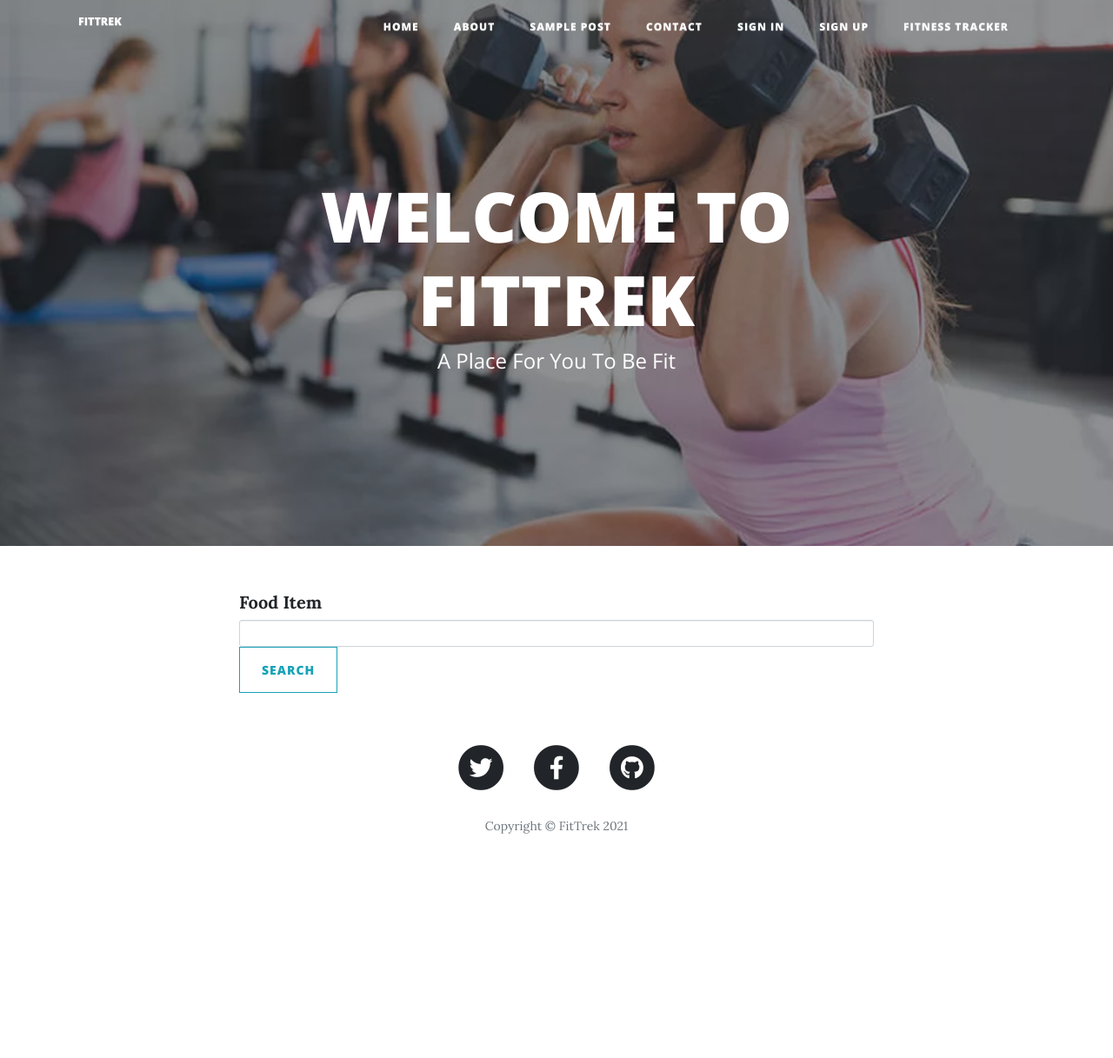
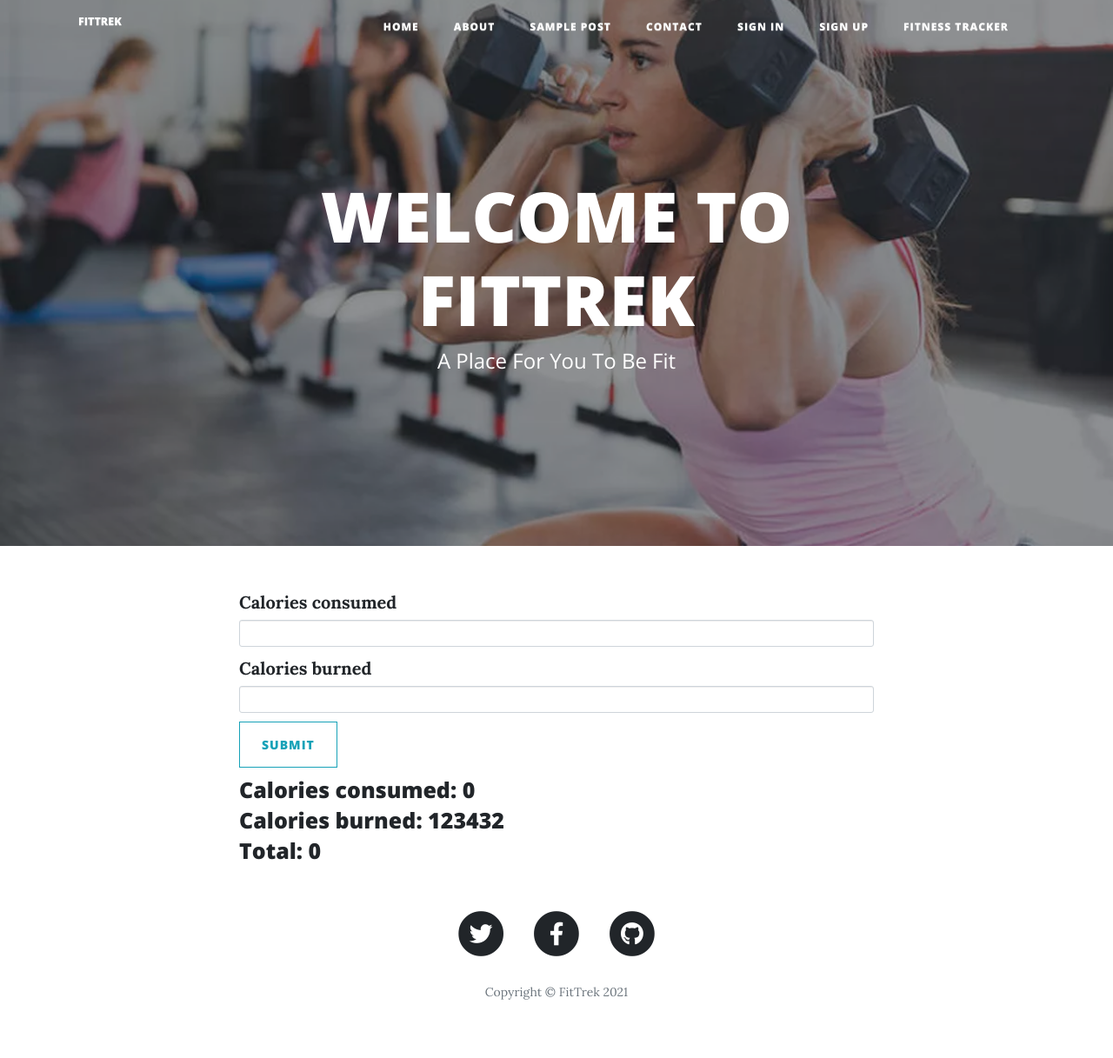
Before and after one commit to Andrew-Marxer/FitTrek, a Flask app: page /tracker in a window 1280 px wide. Shown: the whole page at 87% size. Before the commit the page ends 959 px from the top, so only its background shows below. Run offline with Flask 2, Linux system fonts and the light colour scheme; a user stored in the database is signed in; some libraries are stand-ins or nearby versions.

Commit message:
added calorie counter

```diff
--- a/fitness/__init__.py
+++ b/fitness/__init__.py
@@ -7,6 +7,8 @@ from nutritionix import Nutritionix
 app = Flask(__name__)
 app.config['SECRET_KEY'] = '982b8f6e08e8cedff2c6deb24a40bbe6'
 app.config['SQLALCHEMY_DATABASE_URI'] = 'sqlite:///site.db'
+
+
 db = SQLAlchemy(app)
 bcrypt = Bcrypt(app)
 login_manager = LoginManager(app)
--- a/fitness/database.py
+++ b/fitness/database.py
@@ -17,6 +17,9 @@ class User(db.Model, UserMixin):
     password = db.Column(db.String(60), nullable=False)
     post_attribute = db.relationship('Post', backref='author', lazy=True)
 
+    consumed = db.Column(db.Integer, nullable = True)
+    burned = db.Column(db.Integer, nullable = True)
+    calories = db.Column(db.Integer, nullable = True)
     def __repr__(self):
         return f"User('{self.fname}', '{self.lname}','{self.email}')"
         ##return f"User('{self.email}', '{self.image_file}')"
--- a/fitness/forms.py
+++ b/fitness/forms.py
@@ -1,4 +1,4 @@
-from wtforms import StringField, PasswordField, SubmitField, Form, validators, BooleanField
+from wtforms import StringField, DecimalField, PasswordField, SubmitField, Form, validators, BooleanField
 from flask_wtf import FlaskForm
 from wtforms.validators import DataRequired, Length, Email, EqualTo, ValidationError
 from fitness.database import User, Post
@@ -30,3 +30,8 @@ class SignInForm(FlaskForm):
 class itemForm(FlaskForm):
     item = StringField("Food Item",validators = [DataRequired()])
     submit = SubmitField('Search')
+
+class calorieForm(FlaskForm):
+    consumed = DecimalField("Calories consumed", validators = [])
+    burned = DecimalField("Calories burned", validators = [])
+    submit = SubmitField("Submit")
--- a/fitness/routes.py
+++ b/fitness/routes.py
@@ -1,8 +1,8 @@
-from flask import redirect, url_for, render_template, flash, request
+from flask import redirect, url_for, render_template, flash, request, session
 from fitness import app, db, bcrypt
-from fitness.forms import SignInForm, SignUpForm, itemForm
-from fitness.database import User, Post
-from flask_login import login_user, current_user, logout_user, login_required
+from fitness.forms import SignInForm, SignUpForm, itemForm, calorieForm
+from fitness.database import User, Post, load_user
+from flask_login import current_user, login_user, current_user, logout_user, login_required
 from fitness import nix
 import json
 
@@ -13,8 +13,13 @@ def make_shell_context():
 
 @app.route("/")
 def index():
+    db.create_all()
     return render_template('index copy.html')
 
+@app.route("/protected")
+def protected():
+    return str(current_user.id)
+    return str(current_user.consumed)
 
 @app.route("/home")
 def home():
@@ -37,7 +42,10 @@ def post():
 
 
 @app.route("/tracker",methods = ["GET", "POST"])
+@login_required
 def tracker():
+
+
        # query = nix.search().nxql(
         #filters={
          #   "nf_calories":{
@@ -46,17 +54,36 @@ def tracker():
         #},
         #fields = ["item_name","item_id","nf_calories"]
         #).json()
+        """
         form = itemForm()
         if form.validate_on_submit():
             searchItem = form.item.data
             query = nix.search(searchItem, results="0:1").json()
-            objId = query['hits'][0]['_id']
-            info = nix.item(id=objId).json()
+            if 'hits' in query :
+                objId = query['hits'][0]['_id']
+                info = nix.item(id=objId).json()
 
-            filterInfo = "Name: " +str(info['item_name']) + "\ncalories: " + str(info['nf_calories']) + "\ncalories from fat: " + str(info['nf_calories_from_fat']) + "\ntotal fat(grams): " + str(info["nf_total_fat"]) + "\nsaturated fat(grams): " + str(info['nf_saturated_fat']) + "\nserving size(grams): " + str(info['nf_serving_weight_grams'])
-            filterInfo = filterInfo.split('\n')
-            return render_template("tracker.html", form = form, query = filterInfo)
-        return render_template("tracker.html", form = form, query = "")
+                filterInfo = "Name: " +str(info['item_name']) + "\ncalories: " + str(info['nf_calories']) + "\ncalories from fat: " + str(info['nf_calories_from_fat']) + "\ntotal fat(grams): " + str(info["nf_total_fat"]) + "\nsaturated fat(grams): " + str(info['nf_saturated_fat']) + "\nserving size(grams): " + str(info['nf_serving_weight_grams'])
+                filterInfo = filterInfo.split('\n')
+                return render_template("tracker.html", form = form, query = filterInfo)
+        """
+        form = calorieForm()
+        if form.validate_on_submit():
+                currentUser = User.query.get(session['anonymous_user_id'])
+                currentUser.consumed = int(form.consumed.data)
+                currentUser.burned = int(form.burned.data)
+                if(currentUser.consumed - currentUser.burned) < 0 or currentUser.calories < 0:
+                    currentUser.calories = 0
+                else:
+                    currentUser.calories += (currentUser.consumed - currentUser.burned)
+
+                db.session.commit()
+                print(currentUser.consumed)
+
+
+        return render_template("tracker.html", form = form)
+
+
 
 @app.route('/signup', methods=['GET', 'POST'])
 def signup():
@@ -64,7 +91,7 @@ def signup():
     if form.validate_on_submit():
         hash_password = bcrypt.generate_password_hash(form.password.data).decode('utf-8')
         user = User(fname=form.first_name.data, lname=form.last_name.data, email=form.email.data,
-                    password=hash_password)
+                    password=hash_password, consumed = 0, burned =0 ,calories = 0)
         db.session.add(user)
         db.session.commit()
         flash(f'Thank you for signing up with us', 'success')
@@ -79,6 +106,7 @@ def signin():
         user = User.query.filter_by(email=form.email.data).first()
         if user and bcrypt.check_password_hash(user.password, form.password.data):
             login_user(user)
+            session['anonymous_user_id'] = user.id
             return redirect(url_for('home'))
         else:
             flash('Login Unsuccessful. Please check username and password', 'danger')
--- a/fitness/templates/tracker.html
+++ b/fitness/templates/tracker.html
@@ -4,26 +4,50 @@
 <form action="" method="POST">
     {{ form.hidden_tag() }}
     <div class="form-group">
-    {{ form.item.label(class="form-control-label") }}
-        {% if form.item.errors %}
-        {{ form.item(class="form-control form-control-lg is-invalid") }}
+    {{ form.consumed.label(class="form-control-label") }}
+        {% if form.consumed.errors %}
+        {{ form.consumed(class="form-control form-control-lg is-invalid") }}
         <div class="alert alert-danger">
-            {% for error in form.item.errors %}
+            {% for error in form.consumed.errors %}
                 <span>{{ error }}</span>
             {% endfor %}
         </div>
         {% else %}
-            {{ form.item(class="form-control form-control-lg") }}
+            {{ form.consumed(class="form-control form-control-lg") }}
         {% endif %}
+        </div>
+        <div class="form-group">
+            {{ form.burned.label(class="form-control-label") }}
+                {% if form.burned.errors %}
+                {{ form.burned(class="form-control form-control-lg is-invalid") }}
+                <div class="alert alert-danger">
+                    {% for error in form.burned.errors %}
+                        <span>{{ error }}</span>
+                    {% endfor %}
+                </div>
+                {% else %}
+                    {{ form.burned(class="form-control form-control-lg") }}
+                {% endif %}
 
+                </div>
         <div class="form-group">
             {{ form.submit(class="btn btn-outline-info")}}
         </div>
 
 <h1>
-    {% for item in query%}
-        <p>{{item}}</p>
-        {%endfor%}
+    Calories consumed:
+    {{current_user.consumed}}
+</h1>
+<h1>
+    Calories burned:
+    {{current_user.burned}}
+</h1>
+<h1>
+    Total:
+    {{current_user.calories}}
 </h1>
 
+
+
+
 {%endblock%}
```
Also changed, not shown: fitness/site.db.
